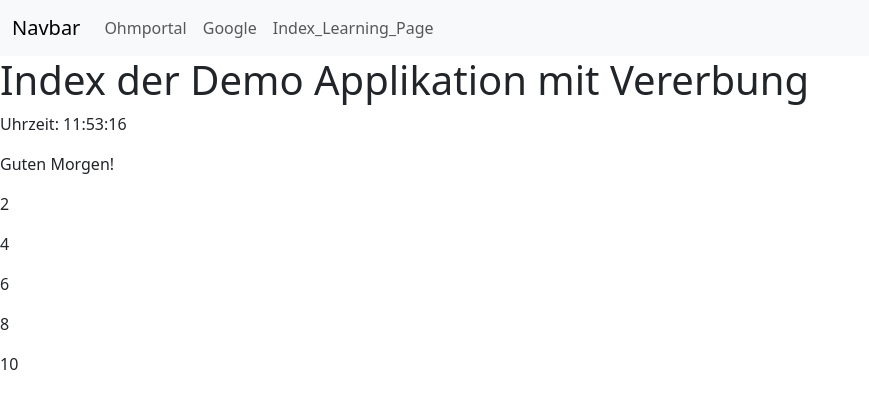
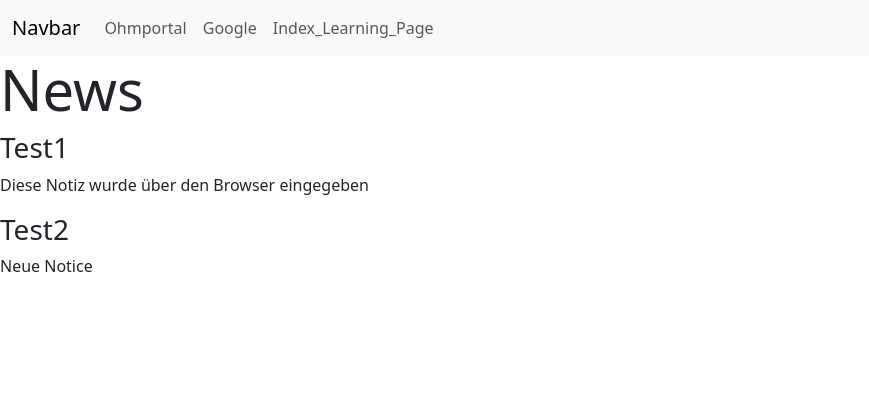
Before and after one commit to Js-Sman/PyWebDev_Django, a Django app: page /demo/ in a window 1280 px wide. Shown: the top 409 px of the page, without its empty margins (0-869 px from the left). Run offline with Django 4.2, Linux system fonts and the light colour scheme; data comes from the database, SQL or seed files in the repository; both versions use the stored data as it was after the commit.

Commit message:
Die index Seite so weiter bearbeitet dass die notices angezeigt werden

```diff
--- a/PyWebDev_DemoApplikation/urls.py
+++ b/PyWebDev_DemoApplikation/urls.py
@@ -2,7 +2,8 @@ from django.urls import path
 from . import views  # Nötig um von hier aus auf die verschiedenen views zu routen
 
 urlpatterns = [
-    path('learning', views.index_learning, name='index_learning'),
+    path('learning1', views.index_learning1, name='index_learning1'),
+    path('learning2', views.index_learning2, name='index_learning2'),
     path('', views.index, name='index'),
 ]
 
--- a/PyWebDev_DemoApplikation/views.py
+++ b/PyWebDev_DemoApplikation/views.py
@@ -3,9 +3,11 @@ import time
 from django.shortcuts import render
 from django.http import HttpResponse
 
+from PyWebDev_DemoApplikation.models import Notice
+
 
 # Create your views here.
-def index_learning(request):
+def index_learning1(request):
     # Mit einfachen "HttpResponse" kann man z.b Text zurück geben
     # Wenn man jedoch eine Seite in HTML zurück liefer möchte muss diese gerendert werden.
 
@@ -17,14 +19,20 @@ def index_learning(request):
                'list': [2, 3, 4, 5, 6, 7, 8, 9, 10, 11]}  # der kontext wird als dict übergeben
     # um im HTML file die keys zu referenzieren
 
-    return render(request, 'demo/index_mitBaseVererbung.html', context)  # Mit dieser Zeile gebe ich an
+    return render(request, 'demo/index_ohneBaseVererbung.html', context)  # Mit dieser Zeile gebe ich an
     # wo die HTML seite beschrieben ist → diese wird als Antwort mit dem context
     # gerendert und zurück an den Server geschickt
 
 
-def index(request):
+def index_learning2(request):
     timestring = time.strftime("%H:%M:%S")  # So würde man ein time format selber definieren
     context = {'now': timestring,
                'time': time.localtime(),
                'list': [2, 3, 4, 5, 6, 7, 8, 9, 10, 11]}  # der kontext wird als dict übergeben
-    return render(request, 'demo/index.html', context)
+    return render(request, 'demo/index_mitBaseVererbung.html', context)
+
+def index(request):
+
+    notices = Notice.objects.all() # Damit bekommt man eine Referenz auf die Tabelle
+    context = {'notices':notices}   # Und damit kann ich die Tabelle in der HTML verwenden
+    return render(request, 'demo/index.html',context)
--- a/templates/demo/index.html
+++ b/templates/demo/index.html
@@ -7,28 +7,20 @@
 {% block content %}
     	<!--
     	    in der base-html steht der content block im body tag
-    	    deshalb landet alles was ich hier im content block schreib auch im body der html
+    	    deshalb landet alles, was ich hier im content block schreib auch im body der html
     	-->
-    <h1>
-        Index der Demo Applikation mit Vererbung
-    </h1>
-    <p>
-        Uhrzeit: {{ now }}
-    </p>
+    <!--Die Klasse jumbotron ist in Bootstrap enthalten und sorgt einfach für ein gewisses Styling-->
+    <div class="jumbotron">
+        <h1 class="display-4"> News </h1>
+    </div>
+
+    <!--Hier werden alle notices durchlaufen und entsprechend angezeigt -->
+    {% for notice in notices %}
+
+        <h3>{{ notice.notice_title }}</h3>
+        <p>{{ notice.notice_text }}</p>
+
+    {% endfor %}
 
 
-    {% if time.tm_hour < 12 %}
-        <p>Guten Morgen!</p>
-    {%  elif time.tm_hour < 18 %}
-        <p>Guten Tag!</p>
-    {%  else %}
-        <p>Guten Abend!</p>
-    {% endif %}
-
-    {% for value in list %}
-        {%  if forloop.counter|divisibleby:2 == 0 %}
-            <p> {{ value }}</p>
-        {% endif %}
-    {% endfor %}
-
 {% endblock %}
```
Also changed, not shown: db.sqlite3.
